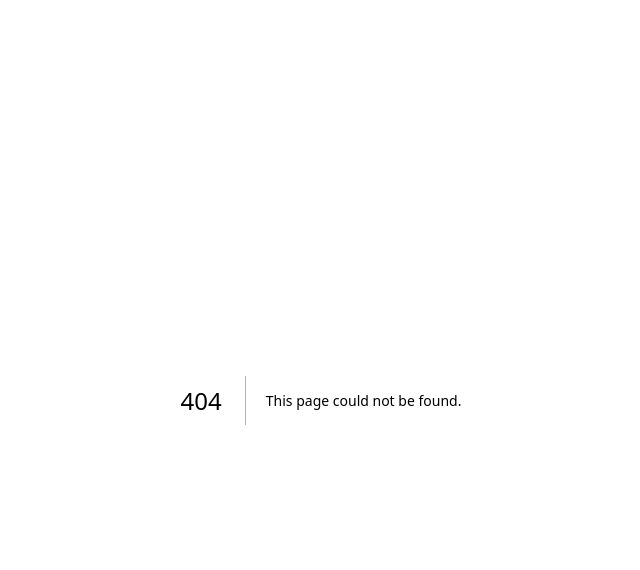
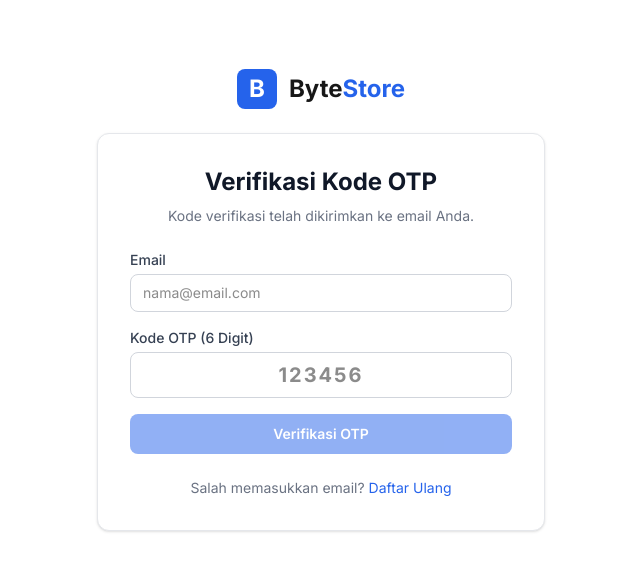
Before and after one commit to VPBI-Team-1/E-Commerce-App, a Next.js app in the folder toko-app/: page /verify in a window 1280 px wide. Before the commit this address had no page. Shown: the top 570 px of the page, without its empty margins (319-959 px from the left). Built offline with nearby package versions, Linux system fonts and the light colour scheme; no server answers.

Commit message:
add verification otp page

```diff
--- /dev/null
+++ b/toko-app/src/app/(auth)/verify/page.tsx
@@ -0,0 +1,141 @@
+"use client";
+
+import { useState, Suspense } from "react";
+import { useRouter, useSearchParams } from "next/navigation";
+import Link from "next/link";
+import { verifyOtpAction } from "./actions";
+
+function VerifyOtpForm() {
+  const router = useRouter();
+  const searchParams = useSearchParams();
+  const emailParam = searchParams.get("email") || "";
+
+  const [email, setEmail] = useState(emailParam);
+  const [otp, setOtp] = useState("");
+  const [isLoading, setIsLoading] = useState(false);
+  const [apiError, setApiError] = useState<string | null>(null);
+
+  const handleSubmit = async (e: React.SubmitEvent) => {
+    e.preventDefault();
+    if (!email || otp.length < 6) {
+      setApiError("Masukkan email dan 6 digit kode OTP dengan benar.");
+      return;
+    }
+
+    setIsLoading(true);
+    setApiError(null);
+
+    try {
+      const result = await verifyOtpAction(email, otp);
+
+      if (result?.error) {
+        setApiError(result.error);
+      } else if (result?.success) {
+        localStorage.setItem("user", JSON.stringify(result.user));
+        router.push("/login");
+        router.refresh();
+      }
+    } catch (err) {
+      setApiError("Terjadi kesalahan. Silakan coba lagi.");
+    } finally {
+      setIsLoading(false);
+    }
+  };
+
+  return (
+    <div className="rounded-xl border border-gray-200 bg-white p-8 shadow-sm">
+      <h1 className="mb-2 text-center text-2xl font-bold text-gray-900">
+        Verifikasi Kode OTP
+      </h1>
+      <p className="mb-6 text-center text-sm text-gray-500">
+        Kode verifikasi telah dikirimkan ke email Anda.
+      </p>
+
+      {apiError && (
+        <div className="mb-4 rounded-lg border border-red-200 bg-red-50 p-3 text-sm text-red-600">
+          {apiError}
+        </div>
+      )}
+
+      <form onSubmit={handleSubmit} className="space-y-4">
+        <div>
+          <label
+            htmlFor="email"
+            className="block text-sm font-medium text-gray-700"
+          >
+            Email
+          </label>
+          <input
+            id="email"
+            type="email"
+            value={email}
+            onChange={(e) => setEmail(e.target.value)}
+            placeholder="nama@email.com"
+            disabled={isLoading || !!emailParam}
+            required
+            className="mt-1 block w-full rounded-lg border border-gray-300 px-3 py-2 text-sm outline-none transition focus:border-primary focus:ring-2 focus:ring-blue-100 disabled:bg-gray-100"
+          />
+        </div>
+
+        <div>
+          <label
+            htmlFor="otp"
+            className="block text-sm font-medium text-gray-700"
+          >
+            Kode OTP (6 Digit)
+          </label>
+          <input
+            id="otp"
+            type="text"
+            maxLength={6}
+            value={otp}
+            onChange={(e) => setOtp(e.target.value.replace(/\D/g, ""))} // Hanya terima angka
+            placeholder="123456"
+            disabled={isLoading}
+            required
+            className="mt-1 block w-full rounded-lg border border-gray-300 px-3 py-2 text-center text-xl font-bold tracking-widest outline-none transition focus:border-primary focus:ring-2 focus:ring-blue-100"
+          />
+        </div>
+
+        <button
+          type="submit"
+          disabled={isLoading || otp.length < 6}
+          className="w-full rounded-lg bg-primary px-4 py-2.5 text-sm font-semibold text-white transition hover:bg-blue-700 disabled:opacity-50"
+        >
+          {isLoading ? "Memverifikasi..." : "Verifikasi OTP"}
+        </button>
+      </form>
+
+      <p className="mt-6 text-center text-sm text-gray-500">
+        Salah memasukkan email?{" "}
+        <Link href="/register" className="text-primary hover:underline">
+          Daftar Ulang
+        </Link>
+      </p>
+    </div>
+  );
+}
+
+export default function VerifyPage() {
+  return (
+    <div className="mb-12 flex min-h-[calc(100vh-200px)] items-center justify-center">
+      <div className="w-full max-w-md">
+        {/* Logo */}
+        <div className="mb-6 flex justify-center">
+          <Link href="/" className="inline-flex items-center gap-3">
+            <span className="rounded-lg bg-primary px-3 py-1 text-2xl font-bold text-white">
+              B
+            </span>
+            <span className="text-2xl font-bold">
+              Byte<span className="text-primary">Store</span>
+            </span>
+          </Link>
+        </div>
+
+        <Suspense fallback={<div className="text-center">Loading...</div>}>
+          <VerifyOtpForm />
+        </Suspense>
+      </div>
+    </div>
+  );
+}
```
